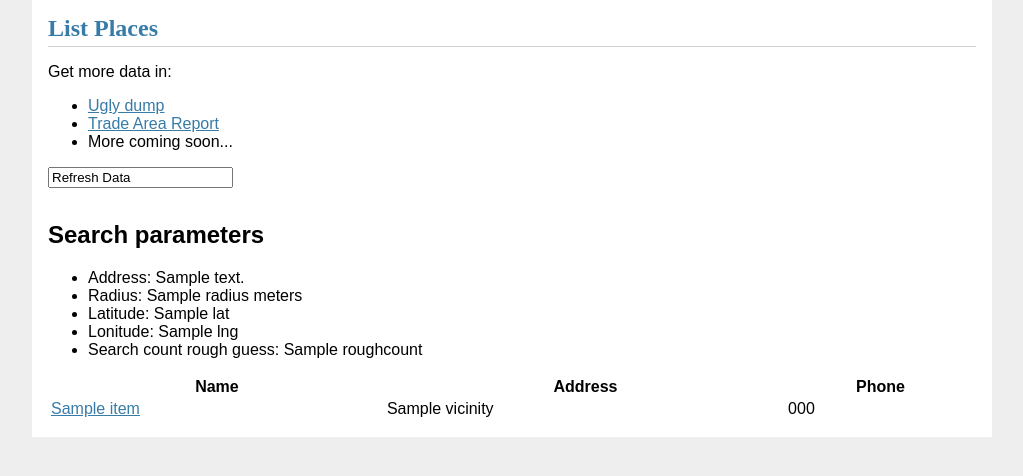
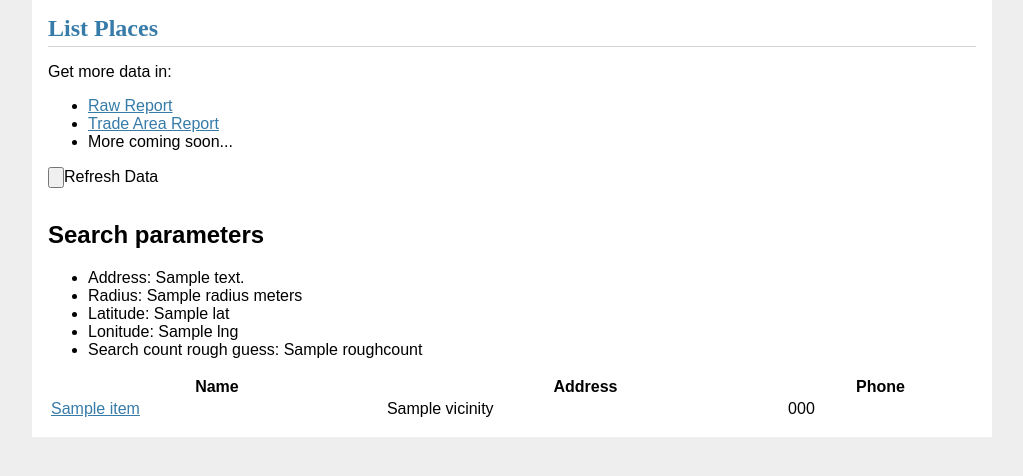
Before and after one commit to johnchampions/TARP, a Flask app: template templates/joblist/jobdisplay.html in a window 1280 px wide. Shown: the part 51-527 px from the top of the page, without its empty margins (128-1151 px from the left). Run offline with Flask 2, Linux system fonts and the light colour scheme; the template is opened without the code that fills it: most values are stand-ins (such as "Sample title", 1, 10 or a date in 2020).

Commit message:
Update jobdisplay.html

```diff
--- a/templates/joblist/jobdisplay.html
+++ b/templates/joblist/jobdisplay.html
@@ -6,11 +6,11 @@
 {% block content %}
 <p>Get more data in: </p>
 <ul>
-    <li><a href="/tar/downloads/uglyreport_{{ job['id'] }}.xlsx">Ugly dump</a></li>
+    <li><a href="/tar/downloads/RawReport_{{ job['id'] }}.xlsx">Raw Report</a></li>
     <li><a href="/tar/downloads/tarreport_{{ job['id'] }}.xlsx">Trade Area Report</a></li>
     <li>More coming soon...</li>
 </ul>
-<input value="Refresh Data" onclick="location.reload()" />
+<input type="button" onclick="location.reload()">Refresh Data</button>
 <div id="content">
     <h2>Search parameters</h2>
     <ul>
```
